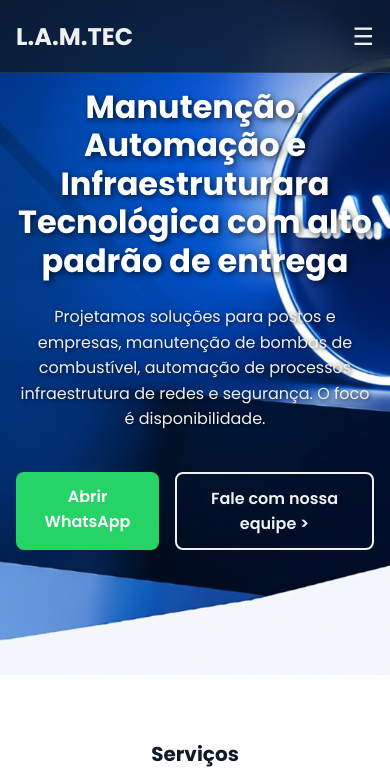
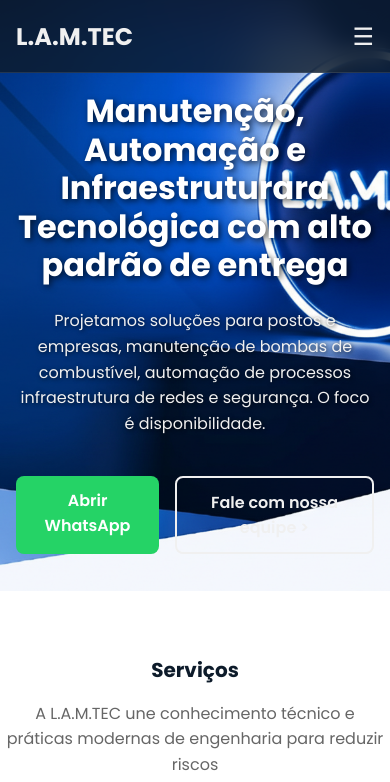
Before and after one commit to rodralves2011-debug/site-lamtec-novo, a plain HTML site: page index.html in a window 390 px wide. Shown: the top 782 px of the page. Drawn offline with Linux system fonts and the light colour scheme; files whose address does not match are found by name.

Commit message:
Ajustando layout da seção Hero com fundo e alinhamento

```diff
--- a/css/style.css
+++ b/css/style.css
@@ -186,34 +186,44 @@ img {
 }
 
 /* ==================== HERO ==================== */
-/* ==================== HERO (COM NOVO FUNDO) ==================== */
 .hero {
-    /* Aplicando a nova imagem de fundo */
-    background-image: url('../assets/img/hero-background-v2.jpg'); /* Certifique-se que essa imagem está na pasta assets/img */
-    background-size: cover;
-    background-position: center;
+    background-image: url('../assets/img/hero-background-v2.jpg');
+    background-size: cover; /* Continua cobrindo toda a área */
+    background-position: right center; /* AGORA: Alinha a imagem à direita e centraliza verticalmente */
     background-repeat: no-repeat;
 
-    color: var(--text-color-light); /* Texto fica branco */
+    color: var(--text-color-light);
     padding-top: calc(var(--header-height) + 3rem);
-    min-height: 80vh; /* Altura mínima para a imagem aparecer */
+    min-height: 80vh;
+
+    /* Adicionado para garantir que o conteúdo fique à esquerda */
+    display: flex; /* Habilita o flexbox */
+    align-items: center; /* Centraliza o conteúdo verticalmente */
+    justify-content: flex-start; /* ALINHA O CONTEÚDO À ESQUERDA */
+    position: relative; /* Para usar z-index e posicionamento se necessário */
 }
 
+/* O container principal da seção hero */
 .hero-container {
-    grid-template-columns: 1fr; /* Força uma coluna única */
-    align-items: center;
+    grid-template-columns: 1fr; /* Mantém uma coluna */
     gap: 3rem;
-    max-width: 600px; /* Limita a largura do conteúdo de texto */
-    margin-left: auto;
-    margin-right: auto;
-    padding-left: 1rem; /* Pequeno espaçamento da borda */
-    padding-right: 1rem; /* Pequeno espaçamento da borda */
+    padding-left: 10%; /* Empurra o conteúdo para a esquerda, longe do logo */
+    padding-right: 1rem; /* Mantém um pequeno espaçamento da direita */
+    max-width: 600px; /* Limita a largura do texto para não cobrir o logo */
+    margin-left: 0; /* Remove a margem automática da esquerda para forçar o alinhamento */
+    margin-right: auto; /* Mantém a margem automática da direita */
+
+    /* Removido o display:flex e align-items:center daqui, já que o .hero já faz isso */
+    /* display: flex;  */
+    /* align-items: center; */
 }
 
-/* Centraliza o bloco de texto */
+/* Onde está o texto e botões */
 .hero-data {
-    text-align: center;
+    text-align: left; /* Alinha o texto à esquerda */
     z-index: 10;
+    /* Removido max-width, pois o hero-container já faz isso */
+    /* max-width: 500px; */
 }
 
 .hero-title {
@@ -221,32 +231,32 @@ img {
     font-weight: 700;
     line-height: 1.2;
     margin-bottom: 1.5rem;
-    color: #FFFFFF; /* Garante que o título é branco */
-    text-shadow: 2px 2px 6px rgba(0, 0, 0, 0.7); /* Sombra para legibilidade */
+    color: #FFFFFF;
+    text-shadow: 2px 2px 6px rgba(0, 0, 0, 0.7);
 }
 
 .hero-description {
     font-size: var(--normal-font-size);
     margin-bottom: 2.5rem;
     line-height: 1.6;
-    color: #f0f0f0; /* Garante que a descrição é clara */
-    text-shadow: 1px 1px 4px rgba(0, 0, 0, 0.7); /* Sombra para legibilidade */
+    color: #f0f0f0;
+    text-shadow: 1px 1px 4px rgba(0, 0, 0, 0.7);
 }
 
 .hero-buttons {
     display: flex;
     gap: 1rem;
-    justify-content: center; /* Centraliza os botões */
+    justify-content: flex-start; /* ALINHA OS BOTÕES À ESQUERDA */
 }
 
-/* ESCONDE O CÍRCULO AZUL ANTIGO */
+/* Esconde o círculo azul antigo */
 .hero-image {
     display: none;
 }
 
-/* Ajusta botões para o novo fundo */
+/* Estilos dos botões (não mudou, mas inclui para referência) */
 .hero .button-primary {
-    background-color: #25D366; /* Cor do WhatsApp */
+    background-color: #25D366;
     color: white;
 }
 .hero .button-primary:hover {
@@ -260,23 +270,34 @@ img {
 }
 .hero .button-outline:hover {
     background-color: var(--text-color-light);
-    color: var(--hero-bg-color); /* Texto fica escuro no hover */
+    color: var(--hero-bg-color);
 }
+/* ==================== RESPONSIVIDADE PARA O HERO (Adicionado) ==================== */
 
-/* Placeholder para o gráfico L.A.M.TEC */
-.hero-graphic-placeholder {
-    width: 350px;
-    height: 350px;
-    border-radius: 50%;
-    border: 5px solid var(--primary-color);
-    box-shadow: 0 0 30px var(--primary-color-alt);
-    display: flex;
-    justify-content: center;
-    align-items: center;
-    font-size: 3rem;
-    font-weight: 700;
-    color: var(--text-color-light);
-    background-color: rgba(0, 82, 204, 0.1);
+@media screen and (max-width: 768px) {
+    .hero {
+        background-position: center bottom; /* No mobile, joga o logo para baixo e centraliza */
+        min-height: 70vh; /* Ajuste a altura para mobile */
+        padding-top: calc(var(--header-height) + 1rem);
+        justify-content: center; /* Centraliza o conteúdo no mobile */
+        text-align: center; /* Centraliza o texto no mobile */
+    }
+
+    .hero-container {
+        padding-left: 1rem; /* Reduz o padding lateral no mobile */
+        padding-right: 1rem;
+        max-width: 100%; /* Ocupa a largura total */
+        margin-left: auto;
+        margin-right: auto;
+    }
+
+    .hero-data {
+        text-align: center; /* Centraliza o texto no mobile */
+    }
+
+    .hero-buttons {
+        justify-content: center; /* Centraliza os botões no mobile */
+    }
 }
 
 /* ==================== SERVIÇOS ==================== */
```
